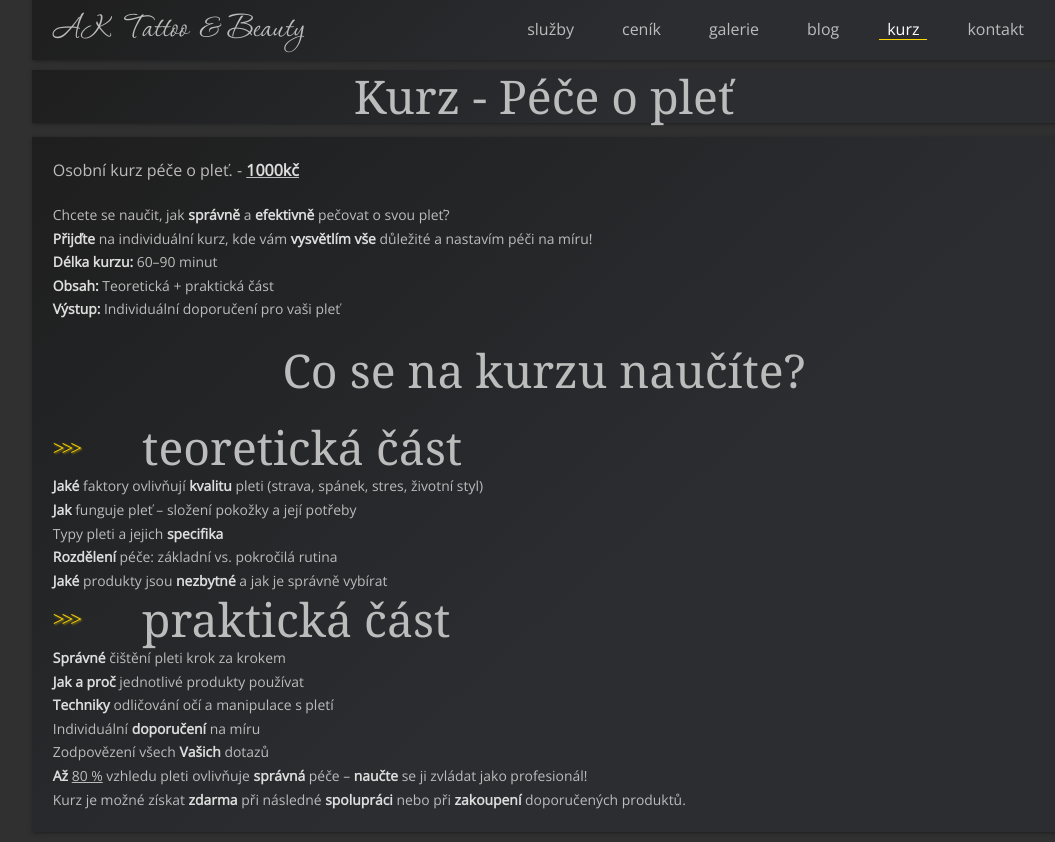
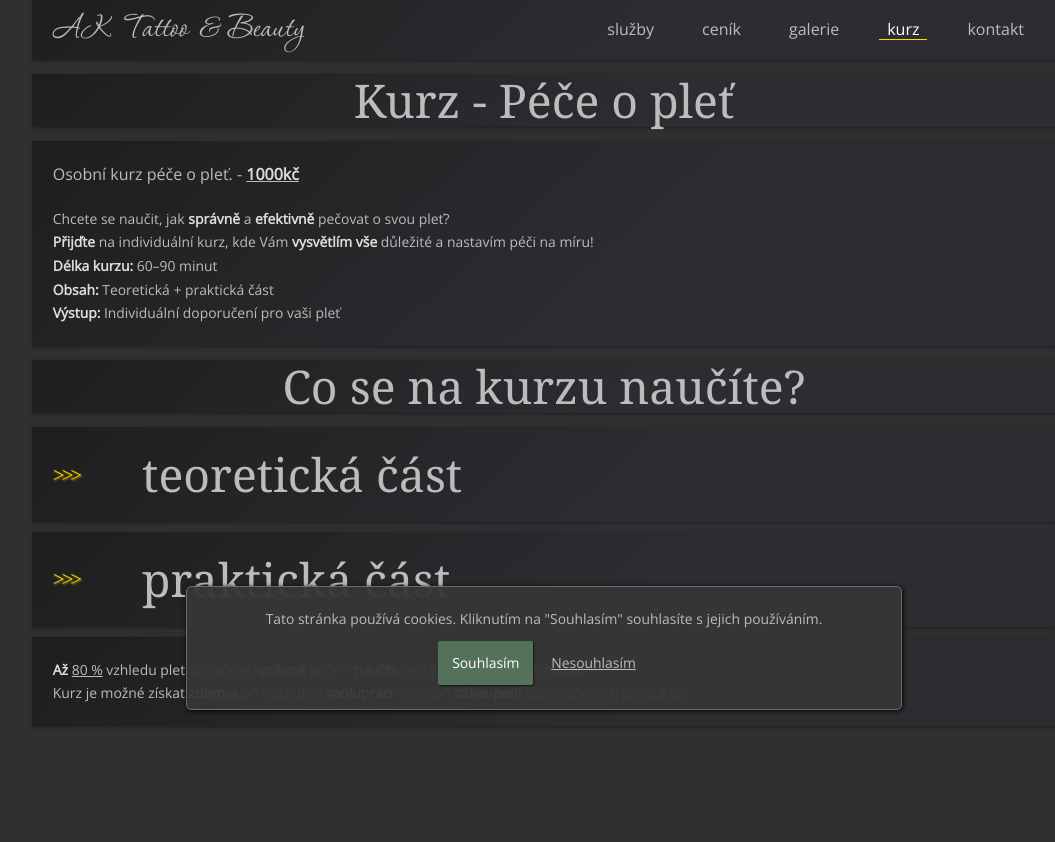
Before and after one commit to Mirjax2000/tatoo, a website: page kurz.html in a window 1280 px wide. Shown: the whole page, without its empty margins (96-1151 px from the left). After the commit the page ends 800 px from the top, so only its background shows below. Drawn offline with Linux system fonts and the light colour scheme.

Commit message:
refactor navigation links and enhance kurz section layout in multiple HTML files

```diff
--- a/css/kurz.css
+++ b/css/kurz.css
@@ -368,9 +368,13 @@ a {
   line-height: 1.7;
 }
 
-.hero .invite {
+.invite {
   text-align: center;
-  margin-block: 0.5em;
+  margin-block: 0.3em;
+  user-select: none;
+}
+.kurz__list {
+  margin-top: 0.5em;
 }
 
 .marker__wrapper {
@@ -383,6 +387,8 @@ a {
   -webkit-box-pack: start;
   -ms-flex-pack: start;
   justify-content: flex-start;
+  cursor: pointer;
+  user-select: none;
 }
 .marker__wrapper .marker {
   -webkit-box-flex: 1;
@@ -523,3 +529,13 @@ a {
     top: 6rem;
   }
 }
+
+@media (max-width: 599px) {
+  .kurz {
+    font-size: 75%;
+  }
+  .kurz .invite,
+  .kurz .marker__wrapper h2 {
+    font-size: 2rem;
+  }
+}
--- a/js/kurz.js
+++ b/js/kurz.js
@@ -0,0 +1,38 @@
+
+$(function () {
+    const teoreticalPart = $("#teoreticalPart"),
+        practicalPart = $("#practicalPart"),
+        services = $(".kurz__list"),
+        btnAno = $(".cookie__btn--ano"),
+        btnNe = $(".cookie__btn--ne"),
+        cookieBanner = $(".cookie");
+
+
+    services.hide(1);
+
+    teoreticalPart.on("click", function () {
+        $(this).find(".kurz__list").slideToggle("slow");
+    });
+
+    practicalPart.on("click", function () {
+        $(this).find(".kurz__list").slideToggle("slow");
+    });
+
+
+    if (!localStorage.getItem('cookiesAccepted')) {
+        setTimeout(function () {
+            cookieBanner.slideDown(1000);
+        }, 1000);
+    }
+
+    btnAno.on("click", function () {
+        localStorage.setItem('cookiesAccepted', 'true');
+        cookieBanner.hide(1000);
+        cookies();
+    });
+
+    btnNe.on("click", function () {
+        localStorage.setItem('cookiesAccepted', 'false');
+        cookieBanner.hide(1000);
+    });
+});
--- a/kurz.html
+++ b/kurz.html
@@ -52,9 +52,9 @@
             <a href="./gallery.html">galerie</a>
           </li>
 
-          <li class="navbar__list--item">
+          <!-- <li class="navbar__list--item">
             <a href="./blog.html">blog</a>
-          </li>
+          </li> -->
 
           <li class="navbar__list--item">
             <a href="./kurz.html" class="active">kurz</a>
@@ -67,8 +67,8 @@
       </nav>
 
       <section class="kurz" id="kurz">
-        <header class="kurz__header back__gradient">
-          <h2>Kurz - Péče o pleť</h2>
+        <header class="back__gradient">
+          <h2 class="invite">Kurz - Péče o pleť</h2>
         </header>
 
         <div class="hero back__gradient">
@@ -80,7 +80,7 @@
             <strong>efektivně</strong> pečovat o svou pleť?
           </p>
           <p>
-            <strong>Přijďte</strong> na individuální kurz, kde vám
+            <strong>Přijďte</strong> na individuální kurz, kde Vám
             <strong>vysvětlím vše</strong> důležité a nastavím péči na míru!
           </p>
           <ul>
@@ -96,64 +96,74 @@
               </p>
             </li>
           </ul>
-
+        </div>
+        <div class="back__gradient">
           <h2 class="invite">Co se na kurzu naučíte?</h2>
+        </div>
+        <!-- sep -->
+        <div class="hero back__gradient" id="teoreticalPart">
           <div class="marker__wrapper">
             <div class="marker">&gt;&gt;&gt;</div>
-            <h2>teoretická část</h2>
+            <h2 class="">teoretická část</h2>
           </div>
-          <ul>
-            <li>
+          <ul class="kurz__list">
+            <li class="kurz__list__item">
               <p>
                 <strong>Jaké</strong>
                 faktory ovlivňují <strong>kvalitu</strong> pleti (strava,
                 spánek, stres, životní styl)
               </p>
             </li>
-            <li>
+            <li class="kurz__list__item">
               <p>
                 <strong>Jak</strong> funguje pleť – složení pokožky a její
                 potřeby
               </p>
             </li>
-            <li>
+            <li class="kurz__list__item">
               <p>Typy pleti a jejich <strong>specifika</strong></p>
             </li>
-            <li>
+            <li class="kurz__list__item">
               <p>
                 <strong>Rozdělení</strong> péče: základní vs. pokročilá rutina
               </p>
             </li>
-            <li>
+            <li class="kurz__list__item">
               <p>
                 <strong>Jaké</strong> produkty jsou <strong>nezbytné</strong> a
                 jak je správně vybírat
               </p>
             </li>
           </ul>
+        </div>
+        <!-- sep -->
+        <div class="hero back__gradient" id="practicalPart">
           <div class="marker__wrapper">
             <div class="marker">&gt;&gt;&gt;</div>
             <h2>praktická část</h2>
           </div>
-          <ul>
-            <li>
+          <ul class="kurz__list">
+            <li class="kurz__list__item">
               <p><strong>Správné</strong> čištění pleti krok za krokem</p>
             </li>
-            <li>
+            <li class="kurz__list__item">
               <p><strong>Jak a proč</strong> jednotlivé produkty používat</p>
             </li>
-            <li>
+            <li class="kurz__list__item">
               <p>
                 <strong>Techniky</strong> odličování očí a manipulace s pletí
               </p>
             </li>
-            <li>
+            <li class="kurz__list__item">
               <p>Individuální <strong>doporučení</strong> na míru</p>
             </li>
-            <li>
+            <li class="kurz__list__item">
               <p>Zodpovězení všech <strong>Vašich</strong> dotazů</p>
             </li>
           </ul>
+        </div>
+        <!-- sep -->
+        <div class="hero back__gradient">
           <p>
             <strong>Až</strong> <span>80 %</span> vzhledu pleti ovlivňuje
             <strong>správná</strong> péče – <strong>naučte</strong> se ji
```
Also changed, not shown: cenik.html (+2 -2 lines), gallery.html (+2 -2 lines), index.html (+2 -2 lines), js/blog.js (+33 -0 lines), kontakt.html (+2 -2 lines).
